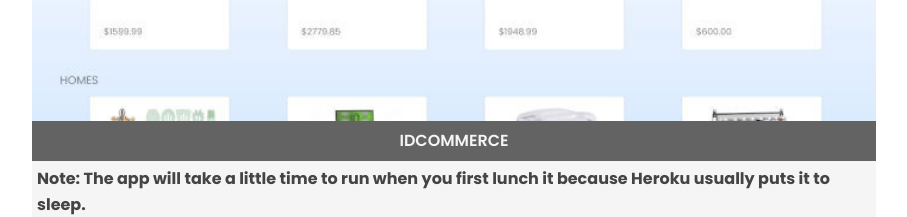
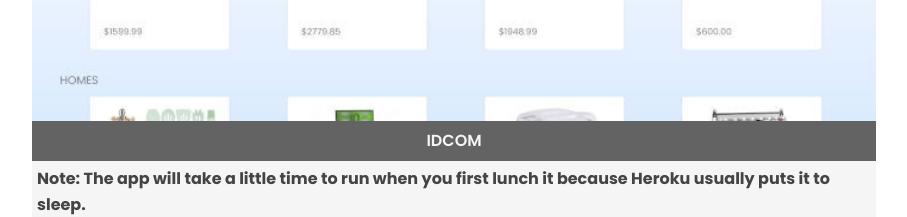
Before and after one commit to IsmaelDembele/portfolio-v3, a React (Create React App) app: page / in a window 1280 px wide. Shown: the part 1280-1497 px from the top of the page, without its empty margins (186-1093 px from the left). Built offline with nearby package versions, Linux system fonts and the light colour scheme.

Commit message:
update idcom site link address

```diff
--- a/src/components/Projects/data.js
+++ b/src/components/Projects/data.js
@@ -4,7 +4,7 @@
 
 export const projectData = [
   {
-    title: "idcommerce",
+    title: "idcom",
     imgUrl: idcom,
     description: (
       <p>
@@ -17,7 +17,7 @@
         such as search, sign-in, register, and Google Oauth 2.0.
       </p>
     ),
-    siteLink: `https://idcommerce.herokuapp.com/`,
+    siteLink: `https://idcom.netlify.app/`,
     codeLink: `https://github.com/IsmaelDembele/iDCom`,
   },
   {
```
